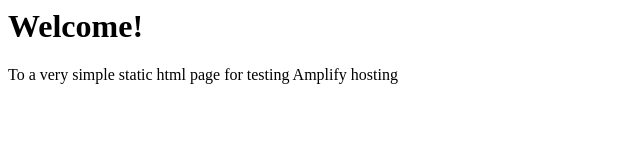
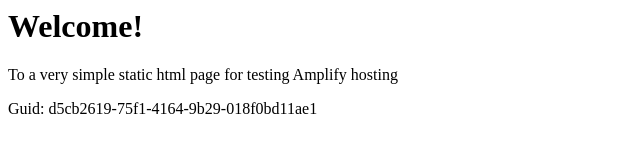
Before and after one commit to aws-aemilia-fra/Github-PR-Commit-Integration-Test-DoNotTouch-GitHubAutoBuildCanaryTest-v1-preprod-eu-central-1, a website: page src/index.html in a window 1280 px wide. Shown: the whole page, without its empty margins (0-640 px from the left). Drawn offline with Linux system fonts and the light colour scheme.

Commit message:
commit from integ tests

```diff
--- a/src/index.html
+++ b/src/index.html
@@ -1,3 +1,5 @@
+
+
 <html lang="en">
 
 <head>
@@ -10,6 +12,6 @@
 <body>
     <h1>Welcome!</h1>
     <p>To a very simple static html page for testing Amplify hosting</p>
-</body>
+    <p>Guid: d5cb2619-75f1-4164-9b29-018f0bd11ae1</p></body>
 
 </html>
```
